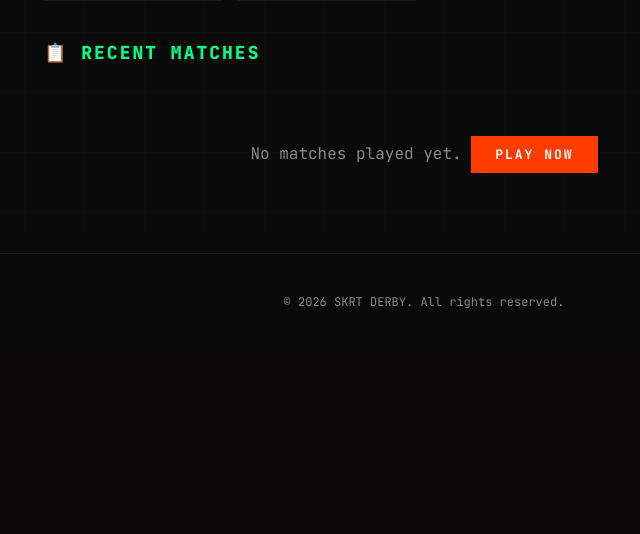
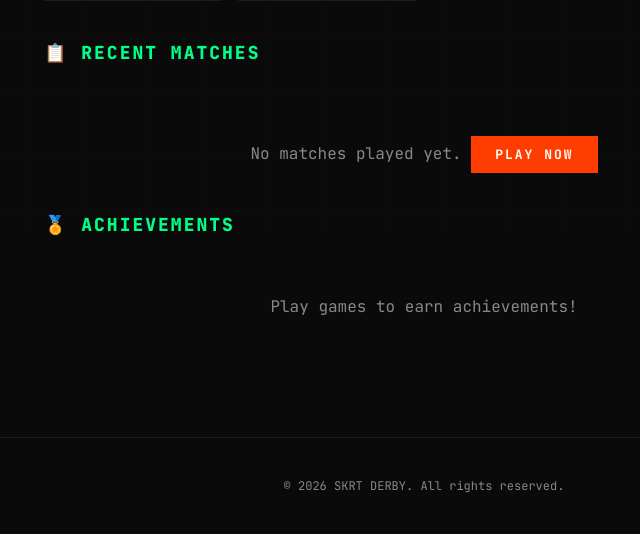
Before and after one commit to The404Studios/skrt-game, a Flask app: page /profile in a window 1280 px wide. Shown: the part 568-1102 px from the top of the page, without its empty margins (216-856 px from the left). Before the commit the page ends 877 px from the top, so only its background shows below. Run offline with Flask 3, Linux system fonts and the light colour scheme; data comes from the database, SQL or seed files in the repository; data that the repository does not hold is empty.

Commit message:
12 achievements with badges on profile page, auto-computed from scores

```diff
--- a/server.py
+++ b/server.py
@@ -263,6 +263,109 @@ CHALLENGES = [
     {'id': 'win_match', 'name': 'Win a Match', 'target': 1, 'reward': 300, 'metric': 'wins'},
     {'id': 'powerup_5', 'name': 'Collect 5 Power-ups', 'target': 5, 'reward': 100, 'metric': 'powerups'},
 ]
+
+# ── Achievements ────────────────────────────────────
+
+ACHIEVEMENTS = [
+    {'id': 'first_game', 'name': 'First Blood', 'desc': 'Play your first game', 'icon': '🎮'},
+    {'id': 'score_10000', 'name': 'High Scorer', 'desc': 'Score over 10,000 in one game', 'icon': '🏆'},
+    {'id': 'kill_10', 'name': 'Massacre', 'desc': 'Get 10 kills in one game', 'icon': '💀'},
+    {'id': 'kill_50', 'name': 'Destroyer', 'desc': '50 total kills', 'icon': '🔥'},
+    {'id': 'win_5', 'name': 'Champion', 'desc': 'Win 5 matches', 'icon': '👑'},
+    {'id': 'win_25', 'name': 'Arena King', 'desc': 'Win 25 matches', 'icon': '🏰'},
+    {'id': 'survive_180', 'name': 'Survivor', 'desc': 'Survive 180 seconds in one game', 'icon': '⏱️'},
+    {'id': 'games_10', 'name': 'Regular', 'desc': 'Play 10 games', 'icon': '🏎️'},
+    {'id': 'games_50', 'name': 'Veteran', 'desc': 'Play 50 games', 'icon': '⭐'},
+    {'id': 'all_powerups', 'name': 'Collector', 'desc': 'Use every power-up type', 'icon': '🎒'},
+    {'id': 'kos_tonight', 'name': 'Night Owl', 'desc': 'Play a game between midnight and 4am', 'icon': '🦉'},
+    {'id': 'score_25000', 'name': 'Legend', 'desc': 'Score over 25,000 in one game', 'icon': '🌟'},
+]
+
+@app.route('/api/achievements/<int:user_id>')
+def api_achievements(user_id):
+    """Compute achievements for a user based on their scores"""
+    conn = get_db()
+
+    user = conn.execute('SELECT * FROM users WHERE id = ?', [user_id]).fetchone()
+    if not user:
+        conn.close()
+        return jsonify({'achievements': []})
+
+    scores = conn.execute('SELECT * FROM scores WHERE user_id = ?', [user_id]).fetchall()
+    conn.close()
+
+    if not scores:
+        return jsonify({'achievements': []})
+
+    # Compute stats
+    total_games = len(scores)
+    total_kills = sum(s['kills'] or 0 for s in scores)
+    total_wins = user['wins'] or 0
+    best_score = max(s['score'] for s in scores)
+    best_kills = max(s['kills'] or 0 for s in scores)
+    best_survival = max(s['survival_time'] or 0 for s in scores)
+
+    # Check night owl
+    night_owl = any(
+        s['played_at'] and 0 <= datetime.fromisoformat(s['played_at']).hour < 4
+        for s in scores
+    )
+
+    # Collect all power-up types used (from car_type field - we track what they used)
+    used_car_types = set(s['car_type'] for s in scores if s['car_type'])
+    # Check if they've used all car types (proxy for variety)
+
+    results = []
+    for ach in ACHIEVEMENTS:
+        unlocked = False
+        aid = ach['id']
+
+        if aid == 'first_game' and total_games >= 1:
+            unlocked = True
+        elif aid == 'score_10000' and best_score >= 10000:
+            unlocked = True
+        elif aid == 'score_25000' and best_score >= 25000:
+            unlocked = True
+        elif aid == 'kill_10' and best_kills >= 10:
+            unlocked = True
+        elif aid == 'kill_50' and total_kills >= 50:
+            unlocked = True
+        elif aid == 'win_5' and total_wins >= 5:
+            unlocked = True
+        elif aid == 'win_25' and total_wins >= 25:
+            unlocked = True
+        elif aid == 'survive_180' and best_survival >= 180:
+            unlocked = True
+        elif aid == 'games_10' and total_games >= 10:
+            unlocked = True
+        elif aid == 'games_50' and total_games >= 50:
+            unlocked = True
+        elif aid == 'kos_tonight' and night_owl:
+            unlocked = True
+        elif aid == 'all_powerups' and len(used_car_types) >= 5:
+            unlocked = True
+
+        results.append({
+            **ach,
+            'unlocked': unlocked,
+            'progress': f'{min(total_games, 50)}/50' if 'games' in aid else None,
+        })
+
+    # Stats for display
+    stats = {
+        'total_games': total_games,
+        'total_kills': total_kills,
+        'total_wins': total_wins,
+        'best_score': best_score,
+        'best_kills': best_kills,
+        'unlocked_count': sum(1 for r in results if r['unlocked']),
+        'total_count': len(results),
+    }
+
+    return jsonify({
+        'achievements': results,
+        'stats': stats,
+    })
 
 @app.route('/api/challenges')
 def api_challenges():
--- a/templates/profile.html
+++ b/templates/profile.html
@@ -212,7 +212,15 @@
             `).join('')}
           </div>
         ` : ''}
+
+        <h3 class="section-title" id="ach-title">🏅 <span>Achievements</span></h3>
+        <div id="ach-container" style="display:grid;grid-template-columns:repeat(auto-fit,minmax(200px,1fr));gap:10px;margin-bottom:40px;">
+          <div class="spinner" style="grid-column:1/-1;">Loading achievements</div>
+        </div>
       `;
+
+      // Load achievements async
+      loadAchievements();
     } catch (e) {
       document.getElementById('profile-content').innerHTML = `
         <div class="empty-state">
@@ -222,6 +230,37 @@
     }
   }
 
+  async function loadAchievements() {
+    try {
+      const res = await fetch(`/api/achievements/${USER_ID}`);
+      const data = await res.json();
+      const container = document.getElementById('ach-container');
+      const title = document.getElementById('ach-title');
+      if (!container) return;
+
+      if (!data.achievements || data.achievements.length === 0) {
+        container.innerHTML = '<div class="empty-state">Play games to earn achievements!</div>';
+        return;
+      }
+
+      const stats = data.stats || {};
+      title.innerHTML = `🏅 <span>Achievements</span> (${stats.unlocked_count || 0}/${stats.total_count || 12})`;
+
+      container.innerHTML = data.achievements.map(a => `
+        <div style="background:var(--bg3);border:1px solid ${a.unlocked ? 'var(--accent2)' : 'var(--border)'};padding:12px;display:flex;gap:10px;align-items:center;${a.unlocked ? '' : 'opacity:0.4;'}">
+          <span style="font-size:24px;">${a.icon}</span>
+          <div>
+            <div style="font-size:12px;font-weight:700;color:${a.unlocked ? 'var(--accent2)' : 'var(--text-dim)'};text-transform:uppercase;letter-spacing:1px;">${a.name}</div>
+            <div style="font-size:10px;color:var(--text-dim);">${a.desc}${a.unlocked ? ' ✅' : ''}</div>
+          </div>
+        </div>
+      `).join('');
+    } catch(e) {
+      const container = document.getElementById('ach-container');
+      if (container) container.innerHTML = '<div class="empty-state">Could not load achievements</div>';
+    }
+  }
+
   loadProfile();
 </script>
 </body>
```
